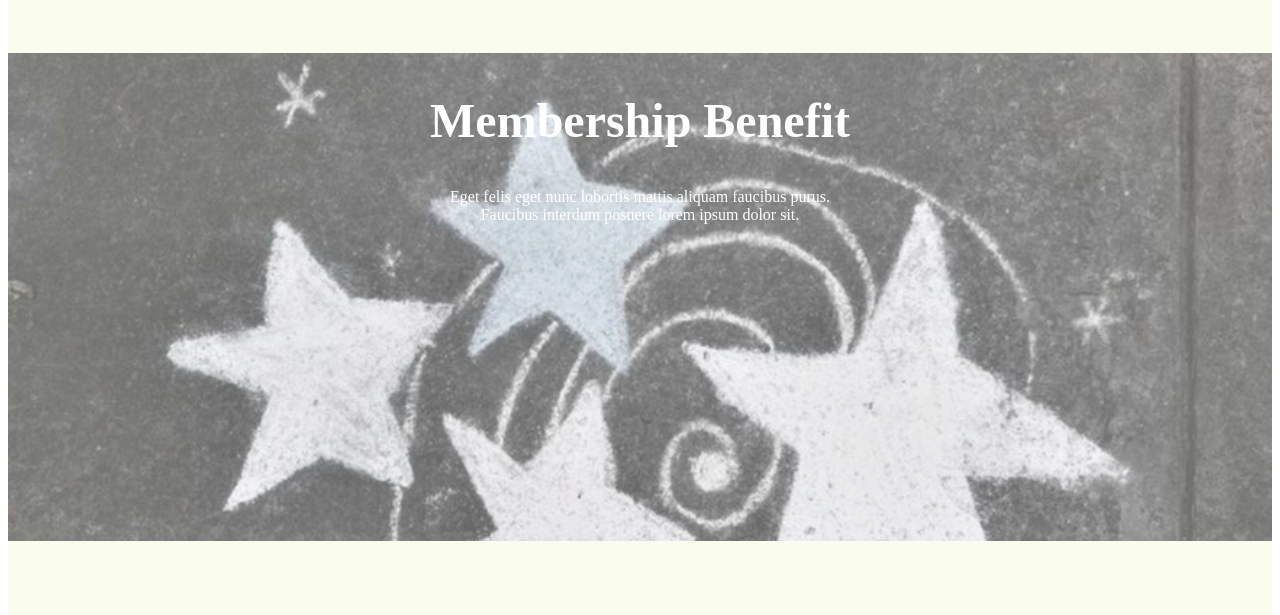
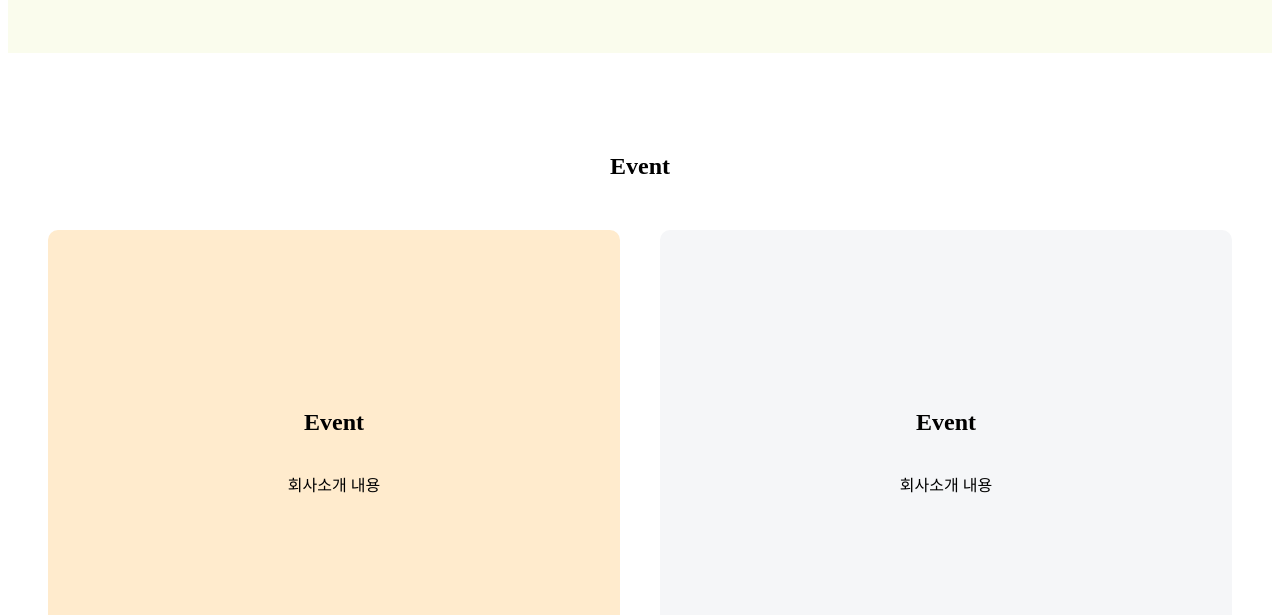
Before and after one commit to kjh27ss/star, a plain HTML site: page index.html in a window 1280 px wide. Shown: the part 1583-2198 px from the top of the page. Drawn offline with nearby package versions, Linux system fonts and the light colour scheme.

Commit message:
add AOS 스크롤

```diff
--- a/css/index.css
+++ b/css/index.css
@@ -129,6 +129,43 @@ body{
 .next{
     right: 10px;
 }
+
+/* aos */
+.event{
+    width: 100%;
+    height: 600px;
+    padding: 80px 0;
+}
+.event-box{
+    height: 500px;
+    display: flex;
+    justify-content: center;
+    align-items: center;
+    gap: 40px;
+    padding: 0 40px;
+    /* border: 1px solid #080606; */
+}
+.event-box > div{
+    /* flex-shrink: 0; */
+    width: 80%;
+    max-width: 1000px;
+    height: 400px;
+    border-radius: 10px;
+    display: flex;
+    flex-direction: column;
+    justify-content: center;
+    align-items: center;
+    text-align: center;
+    padding: 20px 0;
+}
+
+.event-box > div:first-child{
+    background-color: blanchedalmond;
+}
+.event-box > div:last-child{
+    background-color: #f5f6f8;
+}
+
 /* main */
 .main-item {
     position: relative;
@@ -176,6 +213,21 @@ footer p{
 
 }
 
+/* 태블릿 */
+@media (max-width:1024px){
+    .event-box{
+        flex-direction: column;
+        align-items: center;
+        padding: 0 16px;
+    }
+
+    .event-box > div {
+        width: 100%;
+        max-width:90%;
+        height: 300px;
+    }
+
+}
 
 /* 모바일(768px 이하) */
 @media (max-width: 768px){
@@ -277,6 +329,17 @@ footer p{
         grid-auto-columns: calc(100% / 2);
     }
 
+    /* .event-box{
+        flex-direction: column;
+        padding: 0 16px;
+    }
+
+    .event-box > div {
+        width: 100%;
+        max-width: 100%;
+        height: 250px
+    } */
+
     .main-text h2{
         font-size: 2rem;
     }
--- a/index.html
+++ b/index.html
@@ -6,10 +6,12 @@
     <link rel="stylesheet" href="css/index.css">
     <link rel="stylesheet" href="https://fonts.googleapis.com/css2?family=Material+Symbols+Outlined:opsz,wght,FILL,GRAD@20..48,100..700,0..1,-50..200&icon_names=person" />
     <link rel="stylesheet" href="https://cdn.jsdelivr.net/npm/swiper/swiper-bundle.min.css" />
+    <link href="https://unpkg.com/aos@2.3.1/dist/aos.css" rel="stylesheet">
     <script src="https://cdn.jsdelivr.net/npm/swiper/swiper-bundle.min.js"></script>
     <script src="js/script.js"></script>
     <script src="http://code.jquery.com/jquery-3.4.1.js"></script>
     <script src="js/jquery.js"></script>
+    <script src="https://unpkg.com/aos@2.3.1/dist/aos.js"></script>
     <title>shop</title>
 </head>
 <body>
@@ -25,9 +27,6 @@
                 </ul>
             </div>
             <div class="overlay"></div>
-            <!-- <div class="close-icon">
-                <img src="images/close.png" alt="Close">
-            </div> -->
         </nav>
         <div class="user-icon">
             <img src="images/user.png" alt="User">
@@ -42,7 +41,6 @@
     </section>
     <section class="best-item">
         <h2>🌟 Best Item 🌟</h2>
-
         <div class="slider-item">
             <button class="prev">&lt;</button>
             <div class="slider">
@@ -55,6 +53,21 @@
                 <div class="slide"><img src="images/star01.jpg" alt="star01"></div>
             </div>
             <button class="next">&gt;</button>
+        </div>
+    </section>
+    <section>
+        <div class="event">
+            <h2>Event</h2>
+            <div class="event-box">
+                <div data-aos="fade-up">
+                    <h2>Event</h2>
+                    <p>회사소개 내용</p>
+                </div>
+                <div data-aos="fade-up" data-aos-delay="200">
+                    <h2>Event</h2>
+                    <p>회사소개 내용</p>
+                </div>
+            </div>
         </div>
     </section>
     <main class="main-item">
@@ -78,6 +91,13 @@
     </footer>
 </body>
 <script>
+    AOS.init({
+        duration:800,
+        easing : 'ease-in-out',
+        delay:0,
+        offset:10,
+    });
+
     const menuIcon = document.querySelector('.menu-icon');
     const navLinks = document.querySelector('.nav-links');
     const overlay = document.querySelector('.overlay');
```
